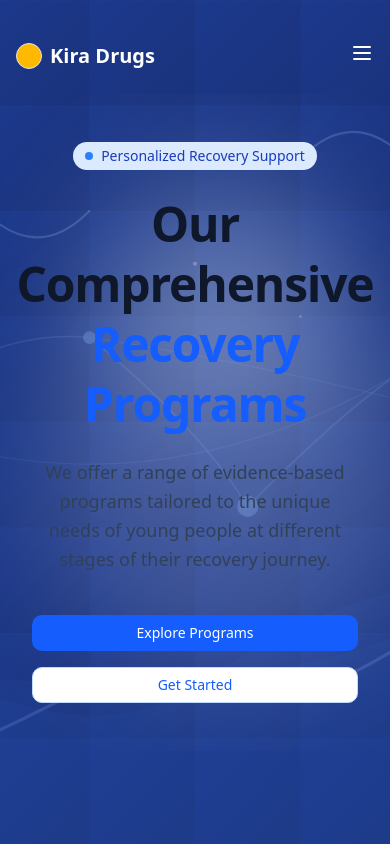
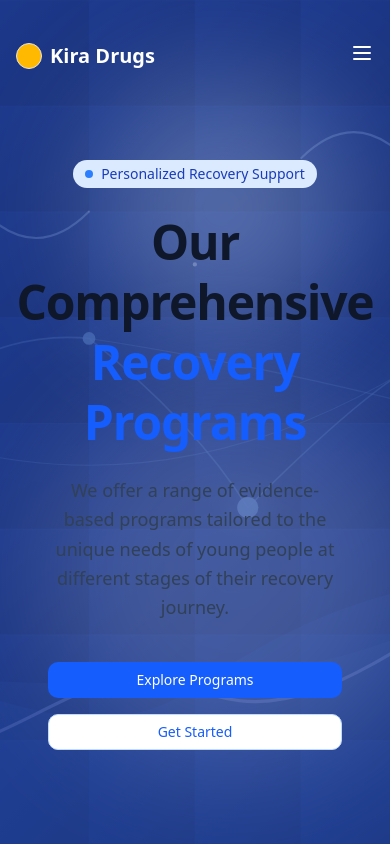
Before and after one commit to ArnaudBand/kira-drugs, a Next.js app: page /programs in a window 390 px wide. Shown: the top 844 px of the page. Built offline with nearby package versions, Linux system fonts and the light colour scheme.

Commit message:
Improve Hero section padding for better layout and responsiveness

```diff
--- a/app/(root)/programs/page.tsx
+++ b/app/(root)/programs/page.tsx
@@ -491,7 +491,7 @@
 
       {/* Hero Section */}
       <Hero>
-        <section className="flex items-center justify-center min-h-[50vh] overflow-hidden max-w-7xl mx-auto relative">
+      <section className="flex items-center justify-center pt-28 md:pt-36 pb-12 md:pb-16  overflow-hidden max-w-7xl mx-auto relative px-4 sm:px-6 lg:px-8">
           {/* Background Elements */}
           <div className="absolute inset-0 overflow-hidden">
             <div className="absolute top-20 right-10 w-64 h-64 rounded-full bg-blue-100 blur-3xl opacity-30" />
```
